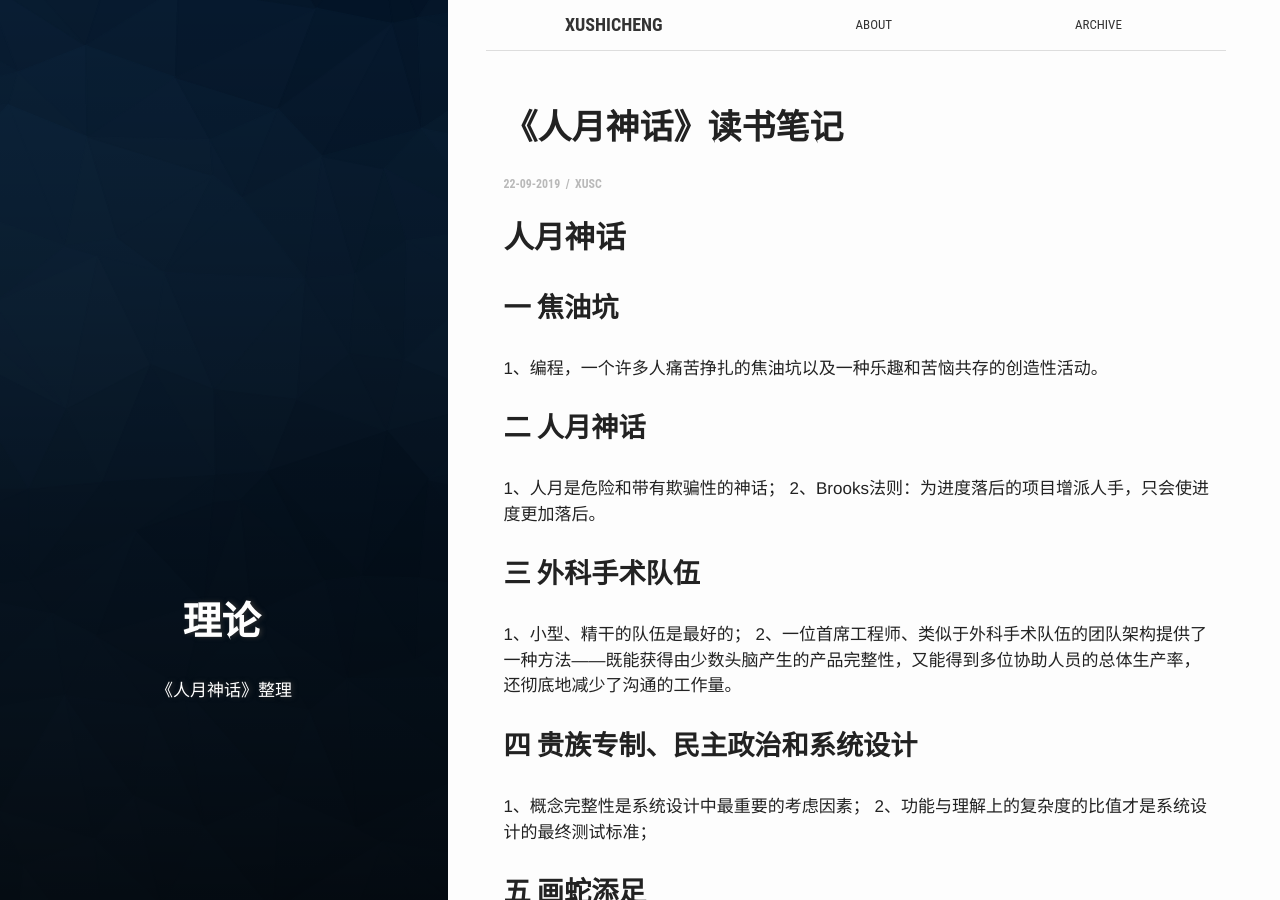
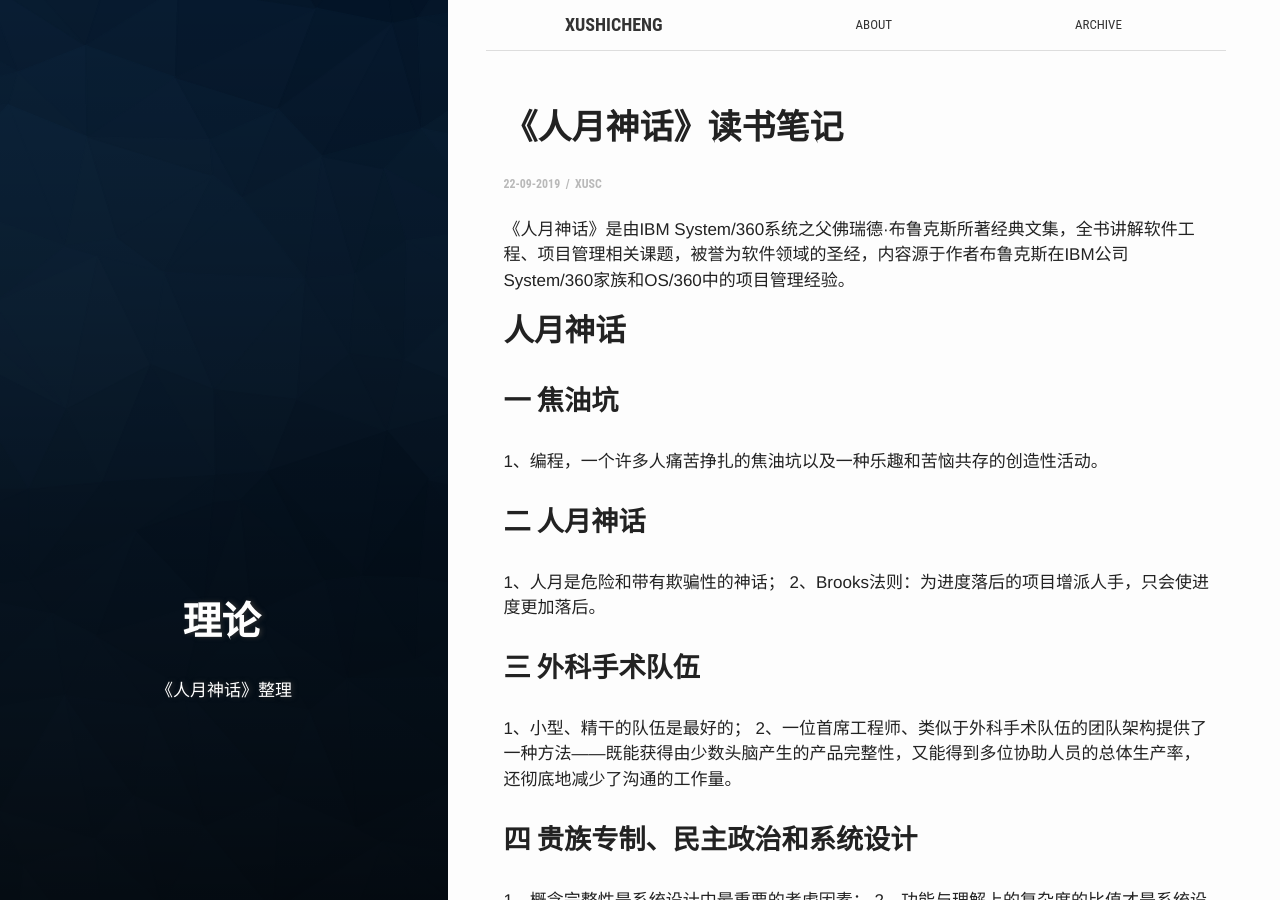
Before and after one commit to PetePro/PetePro.github.io, a Jekyll site: the page built from _posts/2019-09-22-Mythical Man-Moon.markdown, in a window 1280 px wide and 900 px high. Built offline with Jekyll 4.4.1, drawn with Linux system fonts in a browser that asks for light colours; some web fonts are replaced.

Commit message:
Update 2019-09-22-Mythical Man-Moon.markdown

```diff
--- a/_posts/2019-09-22-Mythical Man-Moon.markdown
+++ b/_posts/2019-09-22-Mythical Man-Moon.markdown
@@ -8,6 +8,8 @@ categories: posts
 tags: '理论'
 author: xusc
 ---
+
+《人月神话》是由IBM System/360系统之父佛瑞德·布鲁克斯所著经典文集，全书讲解软件工程、项目管理相关课题，被誉为软件领域的圣经，内容源于作者布鲁克斯在IBM公司System/360家族和OS/360中的项目管理经验。
 
 ## 人月神话
 
```
